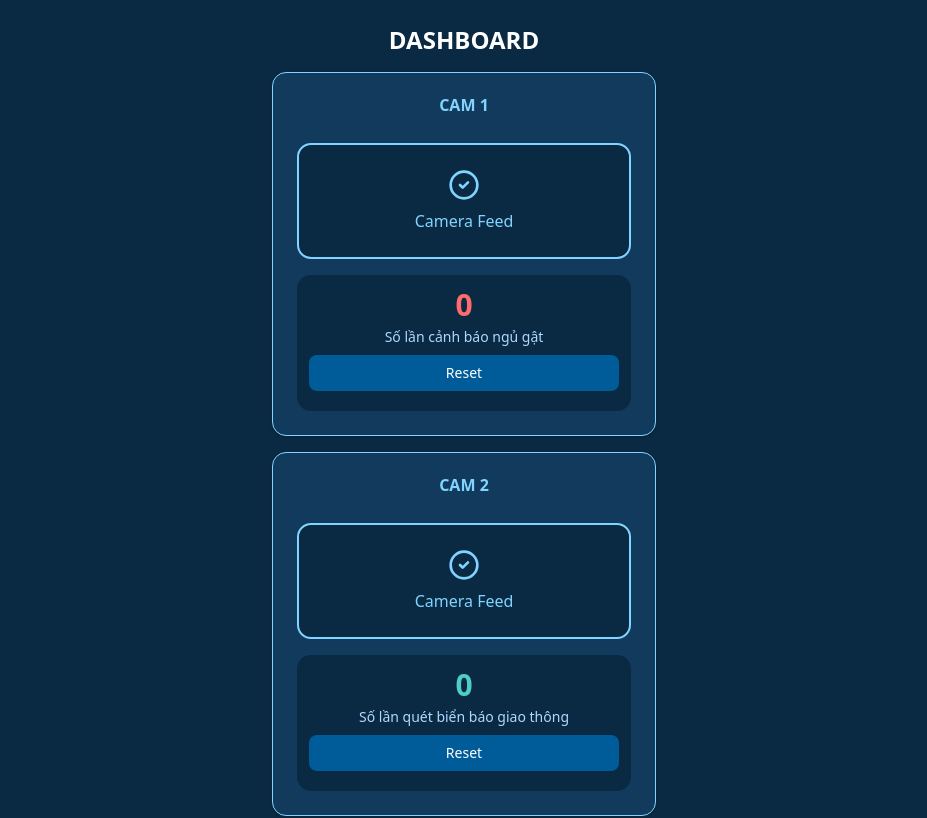
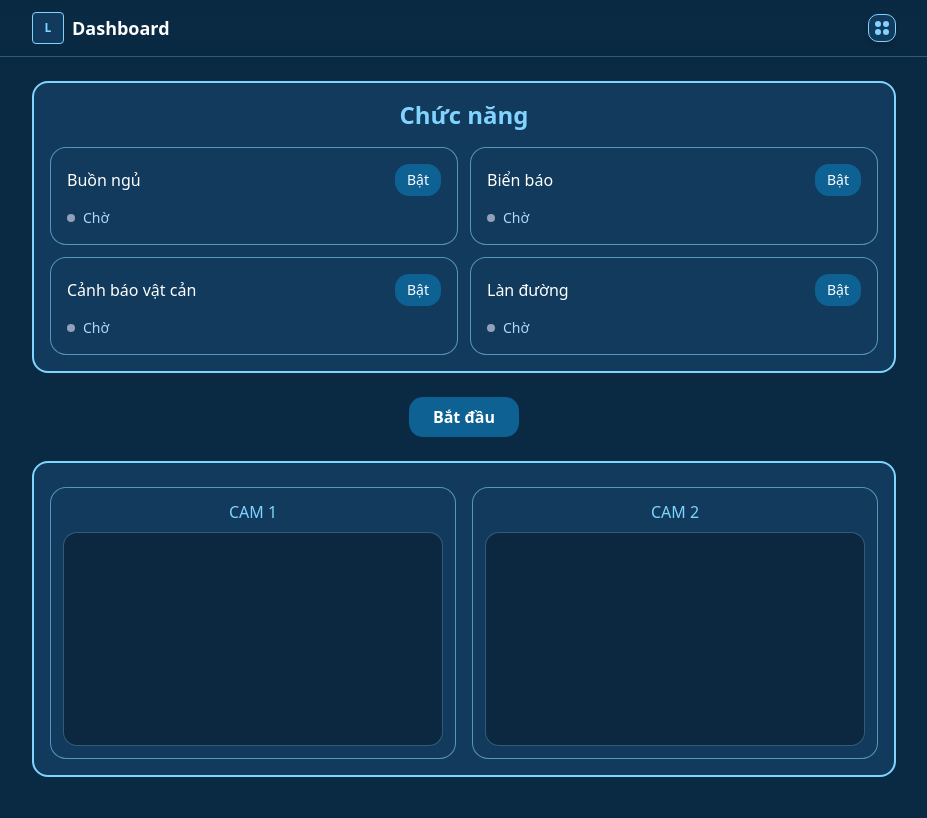
Before and after one commit to Zenok4/ADAS, a Next.js app: page /Dashboard in a window 1280 px wide. Shown: the top 818 px of the page, without its empty margins (176-1103 px from the left). Built offline with nearby package versions, Linux system fonts and the light colour scheme.

Commit message:
Update dashboard

```diff
--- a/src/app/(main)/Dashboard/page.tsx
+++ b/src/app/(main)/Dashboard/page.tsx
@@ -1,52 +1,134 @@
 "use client";
 
-import { useRouter } from "next/navigation";
 import { useState } from "react";
-import { CamCard } from "./components/cam-comp";
-
-import { Button } from "@/components/ui/button";
-import { Settings } from "lucide-react";
-import { Card, CardContent } from "@/components/ui/card";
 
 export default function DashboardPage() {
-  const [drowsyCount, setDrowsyCount] = useState(0);
-  const [signScanCount, setSignScanCount] = useState(0);
-  const router = useRouter();
+  // State cho từng module
+  const [modules, setModules] = useState({
+    BUONNGU: false,
+    BIENBAO: false,
+    VATCAN: false,
+    LANDUONG: false,
+  });
+
+  const toggleModule = (key: keyof typeof modules) => {
+    setModules((prev) => ({ ...prev, [key]: !prev[key] }));
+  };
 
   return (
-    <main className="min-h-screen bg-[#0a2a43] text-white">
-      <div className="mx-auto max-w-sm py-6 space-y-4">
-        <h1 className="text-center text-2xl font-bold">DASHBOARD</h1>
+    <div className="min-h-screen bg-[#0a2a43] text-white relative">
+      {/* Thanh tiêu đề */}
+      <header className="sticky top-0 z-10 border-b border-[#80d4ff]/30 bg-[#0a2a43]/90 backdrop-blur">
+        <div className="mx-auto max-w-4xl px-4 py-3 flex items-center justify-between">
+          {/* Logo + tiêu đề */}
+          <div className="flex items-center gap-2">
+            <div className="h-8 w-8 rounded bg-[#113a5c] border border-[#80d4ff] flex items-center justify-center text-xs font-bold text-[#80d4ff]">
+              L
+            </div>
+            <span className="text-lg font-semibold text-white">Dashboard</span>
+          </div>
 
-        <CamCard
-          title="CAM 1"
-          count={drowsyCount}
-          color="#ff6b6b"
-          description="Số lần cảnh báo ngủ gật"
-          onReset={() => {}}
-        />
+          {/* Nút icon 4 chấm */}
+          <button className="rounded-lg border border-[#80d4ff] bg-[#113a5c] p-1.5 shadow-md hover:scale-105 transition">
+            <div className="grid grid-cols-2 gap-0.5">
+              {[0, 1, 2, 3].map((i) => (
+                <span
+                  key={i}
+                  className="h-1.5 w-1.5 rounded-full bg-[#80d4ff]"
+                />
+              ))}
+            </div>
+          </button>
+        </div>
+      </header>
 
-        <CamCard
-          title="CAM 2"
-          count={signScanCount}
-          color="#4ecdc4"
-          description="Số lần quét biển báo giao thông"
-          onReset={() => {}}
-        />
+      {/* Cột trung tâm */}
+      <main className="mx-auto max-w-4xl px-4 py-6 space-y-6">
+        {/* Khối Module */}
+        <section className="rounded-2xl border-2 border-[#80d4ff] bg-[#113a5c] p-4">
+          <h2 className="text-center text-2xl font-extrabold text-[#80d4ff]">
+            Chức năng
+          </h2>
+          <div className="mt-4 grid grid-cols-1 md:grid-cols-2 gap-3">
+            {Object.entries(modules).map(([key, value]) => (
+              <div
+                key={key}
+                className="module-card rounded-2xl border border-[#80d4ff]/60 bg-[#113a5c] p-4"
+              >
+                <div className="flex items-center justify-between">
+                  <h3 className="font-medium">
+                    {key === "BUONNGU"
+                      ? "Buồn ngủ"
+                      : key === "BIENBAO"
+                      ? "Biển báo"
+                      : key === "VATCAN"
+                      ? "Cảnh báo vật cản"
+                      : "Làn đường"}
+                  </h3>
+                  <button
+                    onClick={() => toggleModule(key as keyof typeof modules)}
+                    className="rounded-xl px-3 py-1.5 text-sm"
+                    style={{
+                      background: value ? "#0c527c" : "#0E6193",
+                      color: "#fff",
+                    }}
+                  >
+                    {value ? "Tắt" : "Bật"}
+                  </button>
+                </div>
+                <div className="mt-3 text-sm flex items-center gap-2">
+                  <span
+                    className={`dot h-2 w-2 rounded-full ${
+                      value ? "bg-green-500" : "bg-slate-400"
+                    }`}
+                  ></span>
+                  <span
+                    className={`status ${
+                      value ? "text-green-400" : "text-[#b0d8ff]"
+                    }`}
+                  >
+                    {value ? "Đang chạy" : "Chờ"}
+                  </span>
+                </div>
+              </div>
+            ))}
+          </div>
+        </section>
 
-        <Card className="bg-[#113a5c] border-[#80d4ff]">
-          <CardContent className="p-4">
-            <Button
-              onClick={() => router.push("/menu")}
-              variant={"main"}
-              className="w-full flex items-center gap-2"
-            >
-              <Settings className="h-5 w-5" />
-              Hệ thống
-            </Button>
-          </CardContent>
-        </Card>
-      </div>
-    </main>
+        {/* Nút bắt đầu ở giữa */}
+        <div className="flex justify-center">
+          <button
+            className="rounded-xl px-6 py-2 text-base font-semibold"
+            style={{ background: "#0E6193", color: "#fff" }}
+          >
+            Bắt đầu
+          </button>
+        </div>
+
+        {/* Khối Camera gộp chia 2 cột */}
+        <section className="rounded-2xl border-2 border-[#80d4ff] bg-[#113a5c] p-4 relative">
+          <div className="mt-2 grid grid-cols-1 md:grid-cols-2 gap-4">
+            {/* CAM 1 */}
+            <div className="rounded-2xl border border-[#80d4ff]/60 bg-[#113a5c] p-3">
+              <h4 className="text-center font-medium mb-2 text-[#80d4ff]">
+                CAM 1
+              </h4>
+              <div className="relative w-full aspect-video rounded-xl overflow-hidden border border-[#80d4ff]/30 bg-black/30"></div>
+            </div>
+            {/* CAM 2 */}
+            <div className="rounded-2xl border border-[#80d4ff]/60 bg-[#113a5c] p-3">
+              <h4 className="text-center font-medium mb-2 text-[#80d4ff]">
+                CAM 2
+              </h4>
+              <div className="relative w-full aspect-video rounded-xl overflow-hidden border border-[#80d4ff]/30 bg-black/30"></div>
+            </div>
+          </div>
+        </section>
+      </main>
+
+      <footer className="py-6 text-center text-xs text-[#b0d8ff]">
+        Prototype UI • © 2025
+      </footer>
+    </div>
   );
 }
```
